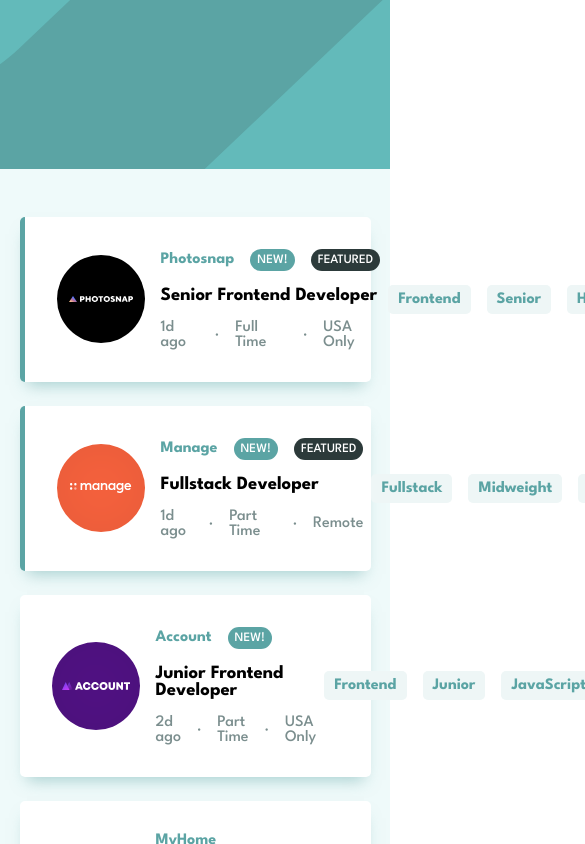
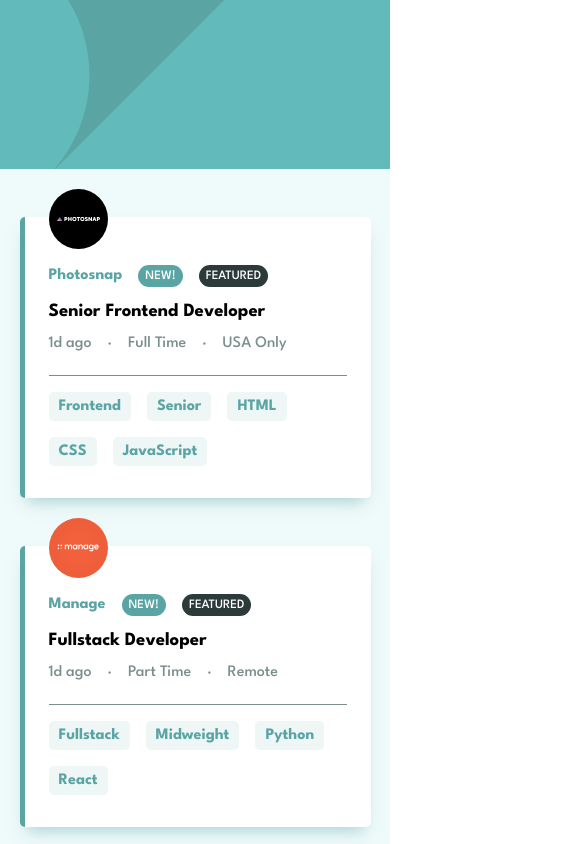
Before and after one commit to Matheus2004a/jobs-listings, a React (Vite) app: page / in a window 390 px wide. Shown: the top 844 px of the page, 585 px wide, since content can reach past the window. Built offline with nearby package versions, Linux system fonts and the light colour scheme.

Commit message:
:iphone: Finaliza responsividade

```diff
--- a/src/App.css
+++ b/src/App.css
@@ -7,6 +7,7 @@
   --light-grayish-cyan-filter-tablets: hsl(180, 31%, 95%);
   --dark-grayish-cyan: hsl(180, 8%, 52%);
   --very-dark-grayish-cyan: hsl(180, 14%, 20%);
+  --very-dark-grey: hsl(0, 0%, 53%);
 }
 
 * {
@@ -35,7 +36,7 @@ main {
   margin-top: 3rem;
 }
 
-main.has-filter{
+main.has-filter {
   margin-top: -1.875rem;
 }
 
@@ -66,7 +67,8 @@ button {
 
 .card-jobs .name-company,
 .card-jobs .names-jobs:hover,
-.tools-languages span, footer a {
+.tools-languages span,
+footer a {
   color: var(--desaturated-dark-cyan);
 }
 
@@ -127,3 +129,44 @@ footer {
   margin-top: 3rem;
   padding: 1rem 0;
 }
+
+@media (max-width: 800px) {
+  header {
+    background-image: url("../images/bg-header-mobile.svg");
+  }
+
+  main {
+    gap: 3rem;
+  }
+
+  .card-jobs,
+  .card-jobs figure {
+    display: grid;
+  }
+
+  .card-jobs {
+    padding: 2rem 1.5rem;
+  }
+
+  .card-jobs img {
+    width: calc(100% - 80%);
+    margin-top: -20%;
+  }
+
+  .details-job:last-child {
+    padding-bottom: 1.5rem;
+    border-bottom: 1px solid var(--dark-grayish-cyan);
+  }
+
+  .tools-languages {
+    display: flex;
+    justify-content: start;
+    flex-wrap: wrap;
+    gap: 1rem;
+    margin-top: 1rem;
+  }
+
+  .tools-languages span {
+    margin: 0;
+  }
+}
--- a/src/components/Filter/Filter.css
+++ b/src/components/Filter/Filter.css
@@ -45,11 +45,24 @@
 
 .button-filter {
     font-size: 1rem;
-    color: var(--desaturated-dark-cyan);
+    color: var(--very-dark-grey);
+    font-weight: 700;
     background: transparent;
 }
 
 .button-filter:hover {
     cursor: pointer;
     text-decoration: underline;
+    color: var(--desaturated-dark-cyan);
 }
+
+@media (max-width: 800px) {
+    .filter-box {
+        max-width: 90vw;
+        padding: 1rem 1.2rem;
+    }
+
+    .container-tool {
+        flex-wrap: wrap;
+    }
+}
```
